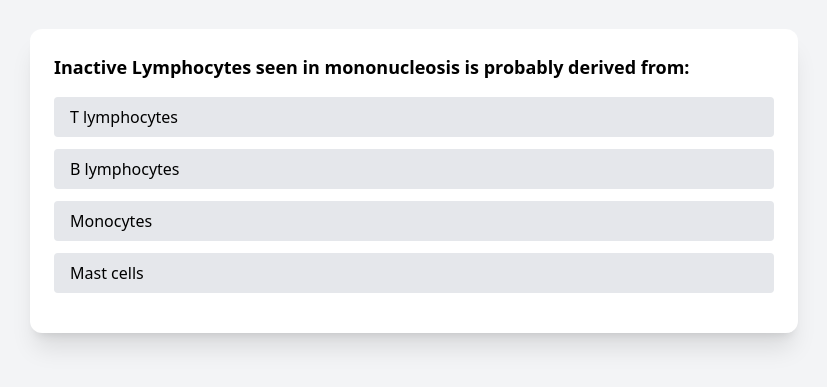
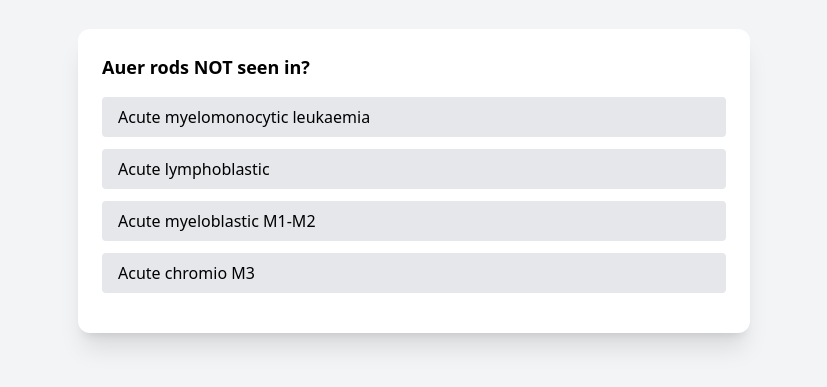
Before and after one commit to Niskolai/clinical-lab-flashcards, a plain HTML site: page test.html in a window 1280 px wide. Shown: the part 219-606 px from the top of the page, without its empty margins (226-1053 px from the left). Drawn offline with nearby package versions, Linux system fonts and the light colour scheme.

Commit message:
Update test.html

```diff
--- a/test.html
+++ b/test.html
@@ -3,25 +3,40 @@
 <head>
     <meta charset="UTF-8">
     <meta name="viewport" content="width=device-width, initial-scale=1.0">
-    <title>Clinical Laboratory Flashcards (Questions 1-20)</title>
+    <title>Clinical Laboratory Flashcards (Interactive)</title>
     <script src="https://cdn.tailwindcss.com"></script>
 </head>
-<body class="bg-gray-100 flex items-center justify-center min-h-screen p-4">
-    <div id="card" class="bg-white p-4 md:p-6 rounded-xl shadow-xl w-full max-w-3xl">
-        <h2 id="question" class="text-base md:text-lg font-semibold mb-4"></h2>
-        <div id="answers" class="space-y-2 md:space-y-3"></div>
-        <div id="feedback" class="mt-3 md:mt-4 font-bold"></div>
-        <button id="next" class="mt-3 md:mt-4 bg-blue-500 hover:bg-blue-600 text-white px-3 py-2 md:px-4 md:py-2 rounded" onclick="nextQuestion()">Next Question</button>
+<body class="bg-gray-100 flex items-center justify-center h-screen">
+    <div id="card" class="bg-white p-6 rounded-xl shadow-xl max-w-2xl w-full">
+        <h2 id="question" class="text-lg font-semibold mb-4"></h2>
+        <div id="answers" class="space-y-3"></div>
+        <div id="feedback" class="mt-4 font-bold"></div>
+        <button id="next" class="mt-4 bg-blue-500 hover:bg-blue-600 text-white px-4 py-2 rounded" onclick="nextQuestion()">Next Question</button>
     </div>
 
     <script>
         const questions = [
             { q: "Which of the following are found in association w/megaloblastic anaemia?", answers: ["Neutropenia and thrombocytopenia", "↓ LDH", "↑ RBC levels", "↓ plasma bilirubin"], correct: 0 },
-            { q: "Which of the following conditions is most likely in an 89 F in hospital for chronic UTI w/proteinuria, Hb 72 g/L, WBC 10,000, RBC 3 million, MCV 78%, ferritin 110 µg/L, serum iron 5.2?", answers: ["Anaemia of chronic inflammation", "Hemochromatosis", "IDA", "Acute haemorrhage"], correct: 0 },
-            { q: "Which of the following lab findings is consistent w/hemolytic anaemia?", answers: ["Normal RBS survival ↑ LDH", "Total bilirubin ↑/↓ Normal haptoglobin", "↓ haptoglobin ↑ unconjugated bilirubin", "Normal haptoglobin and marked Hb urea"], correct: 2 },
-            { q: "The presence of excessive Rouleaux formation on peripheral blood smear is often accompanied by an increase of:", answers: ["Reticulocyte count", "ESR", "HCT", "RBC count"], correct: 1 },
-            { q: "Inactive Lymphocytes seen in mononucleosis is probably derived from:", answers: ["T lymphocytes", "B lymphocytes", "Monocytes", "Mast cells"], correct: 0 }
-            // Add remaining questions 6-20 here
+            { q: "89 F with chronic UTI presents anemia. Likely condition?", answers: ["Anaemia of chronic inflammation", "Hemochromatosis", "IDA", "Acute haemorrhage"], correct: 0 },
+            { q: "Lab findings consistent with hemolytic anaemia?", answers: ["Normal RBS survival ↑ LDH", "Total bilirubin ↑/↓ Normal haptoglobin", "↓ haptoglobin ↑ unconjugated bilirubin", "Normal haptoglobin and marked Hb urea"], correct: 2 },
+            { q: "Excessive Rouleaux formation accompanied by ↑ of?", answers: ["Reticulocyte count", "ESR", "HCT", "RBC count"], correct: 1 },
+            { q: "Inactive lymphocytes in mononucleosis derived from?", answers: ["T lymphocytes", "B lymphocytes", "Monocytes", "Mast cells"], correct: 0 },
+            { q: "Best marker for storage iron?", answers: ["Serum transferrin", "Hb concentration", "Thyroglobin concentration", "Serum ferritin"], correct: 3 },
+            { q: "Not characteristic of megaloblastic anaemia?", answers: ["Pancytopenia", "Target cells", "Hypersegmented neutrophils", "Macrocytic erythrocytic indices"], correct: 1 },
+            { q: "Iron transport protein is called?", answers: ["Ferritin", "Transferrin", "Hemosiderin", "Haptoglobin"], correct: 1 },
+            { q: "Classify anaemia: ↓ haptoglobin, hemosiderinuria?", answers: ["Chronic disease", "Vit B12 deficiency", "IDA", "Hemolytic anaemia"], correct: 3 },
+            { q: "Auer rods NOT seen in?", answers: ["Acute myelomonocytic leukaemia", "Acute lymphoblastic", "Acute myeloblastic M1-M2", "Acute chromio M3"], correct: 1 },
+            { q: "Iron transport protein is?", answers: ["Ferritin", "Transferrin", "Hemosiderin", "Haptoglobin"], correct: 1 },
+            { q: "Anaemia type present in acute leukemia?", answers: ["Microcytic hyperchromic", "Microcytic hypochromic", "Normocytic normochromic", "Macrocytic normochromic"], correct: 2 },
+            { q: "Thrombocytopenia not associated with?", answers: ["↓ platelet production", "Abnormal platelet distribution", "↑ platelet destruction", "↑ proliferation of pluripotent stem cells"], correct: 3 },
+            { q: "Best diagnostic test for diabetic renal disease?", answers: ["Serum creatinine", "Albumin to creatinine ratio", "Serum glucose", "Kidney ultrasound"], correct: 1 },
+            { q: "Hypokalemia associated condition?", answers: ["Addison’s disease", "Hemolytic anemia", "Digoxin intoxication", "Alkalosis"], correct: 3 },
+            { q: "↓ bicarbonate without PCO2 change indicates?", answers: ["Respiratory acidosis", "Respiratory alkalosis", "Metabolic acidosis", "Metabolic alkalosis"], correct: 2 },
+            { q: "Calcium homeostasis maintained by?", answers: ["Thyroxin", "PTH", "25 hydroxy-D3", "All"], correct: 1 },
+            { q: "Urea constituent from protein metabolism?", answers: ["Urea", "Uric acid", "Creatinine", "All"], correct: 3 },
+            { q: "Serum creatinine elevated indicates?", answers: ["Early renal disease", "↓ glomerular filtration", "Same as serum creatine", "Better than creatinine clearance"], correct: 1 },
+            { q: "RBC casts in urine likely indicate?", answers: ["Pyelonephritis", "Nephrotic syndrome", "Acute glomerulonephritis", "UTI"], correct: 2 }
+            // Continue adding up to question 62
         ];
 
         let currentQuestion = 0;
@@ -30,17 +45,20 @@
         function loadQuestion() {
             const q = questions[currentQuestion];
             document.getElementById('question').innerText = q.q;
-            document.getElementById('feedback').innerText = '';
-            document.getElementById('next').style.display = 'none';
+
             const answersDiv = document.getElementById('answers');
             answersDiv.innerHTML = '';
+
             q.answers.forEach((ans, i) => {
                 const btn = document.createElement('button');
                 btn.innerText = ans;
-                btn.className = 'block w-full text-left px-3 py-2 md:px-4 md:py-2 bg-gray-200 hover:bg-gray-300 rounded';
+                btn.className = 'block w-full text-left px-4 py-2 bg-gray-200 hover:bg-gray-300 rounded';
                 btn.onclick = () => checkAnswer(i);
                 answersDiv.appendChild(btn);
             });
+
+            document.getElementById('feedback').innerText = '';
+            document.getElementById('next').style.display = 'none';
         }
 
         function checkAnswer(i) {
@@ -52,7 +70,7 @@
 
         function nextQuestion() {
             if (++currentQuestion < questions.length) loadQuestion();
-            else document.getElementById('card').innerHTML = '<h2 class="text-base md:text-lg font-semibold">You completed all questions!</h2>';
+            else document.getElementById('card').innerHTML = '<h2 class="text-lg font-semibold">You completed all questions!</h2>';
         }
 
         loadQuestion();
```
